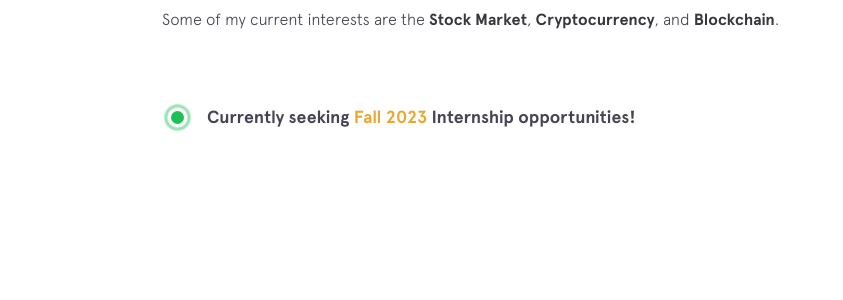
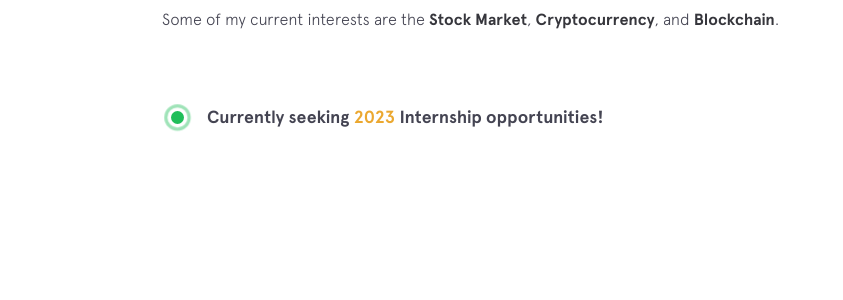
Before and after one commit to rohanxminocha/personal-website-v1, a Jekyll site: the page built from index.html, in a window 1280 px wide and 900 px high, scrolled down 1185 px. Shown: the part 154-454 px from the top of the window, without its empty margins (288-1131 px from the left). Built offline with Jekyll 4.4.1, drawn with Linux system fonts in a browser that asks for light colours; nearby versions of some CDN libraries.

Commit message:
Update employment-status.html

```diff
--- a/_includes/employment-status.html
+++ b/_includes/employment-status.html
@@ -3,5 +3,5 @@
     <div class="status__light__ring"></div>
     <div class="status__light__led"></div>
   </div>
-  <div class="status__message">Currently seeking <span style="color:#eba830">Fall 2023</span> Internship opportunities!</div>
+  <div class="status__message">Currently seeking <span style="color:#eba830">2023</span> Internship opportunities!</div>
 </a>
```
